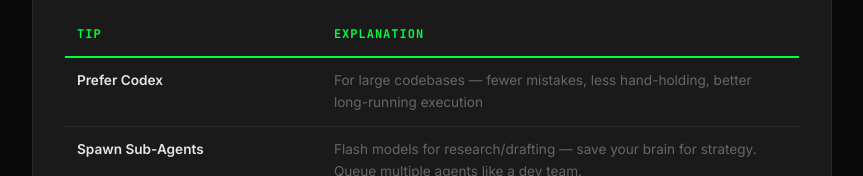
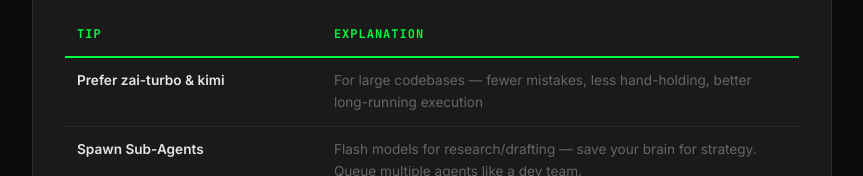
Before and after one commit to innergclaw/innerg-openclaw-tips, a plain HTML site: page index.html in a window 1280 px wide. Shown: the part 752-928 px from the top of the page, without its empty margins (208-1071 px from the left). Drawn offline with Linux system fonts and the light colour scheme.

Commit message:
Update preferred models to zai-turbo and kimi

```diff
--- a/index.html
+++ b/index.html
@@ -288,7 +288,7 @@
                     </thead>
                     <tbody>
                         <tr>
-                            <td>Prefer Codex</td>
+                            <td>Prefer zai-turbo & kimi</td>
                             <td>For large codebases — fewer mistakes, less hand-holding, better long-running execution</td>
                         </tr>
                         <tr>
```
